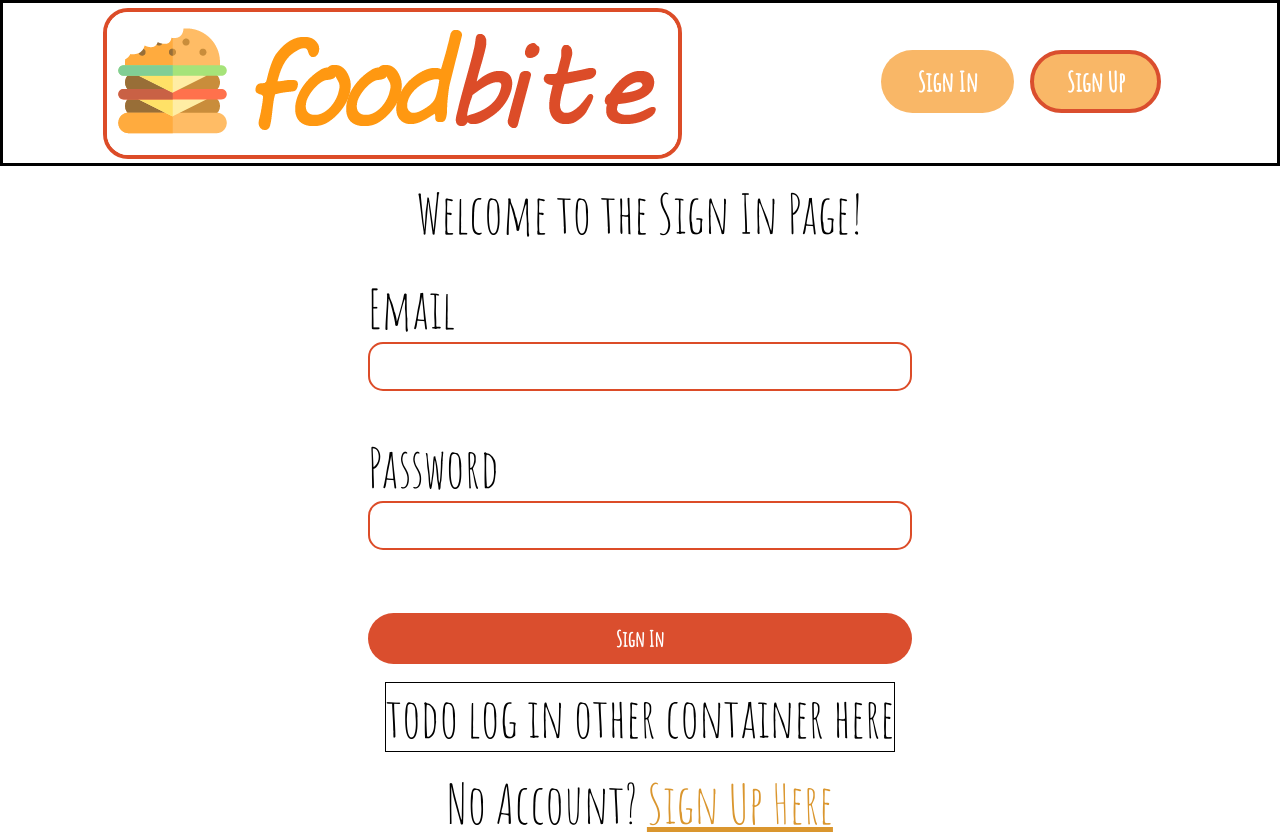
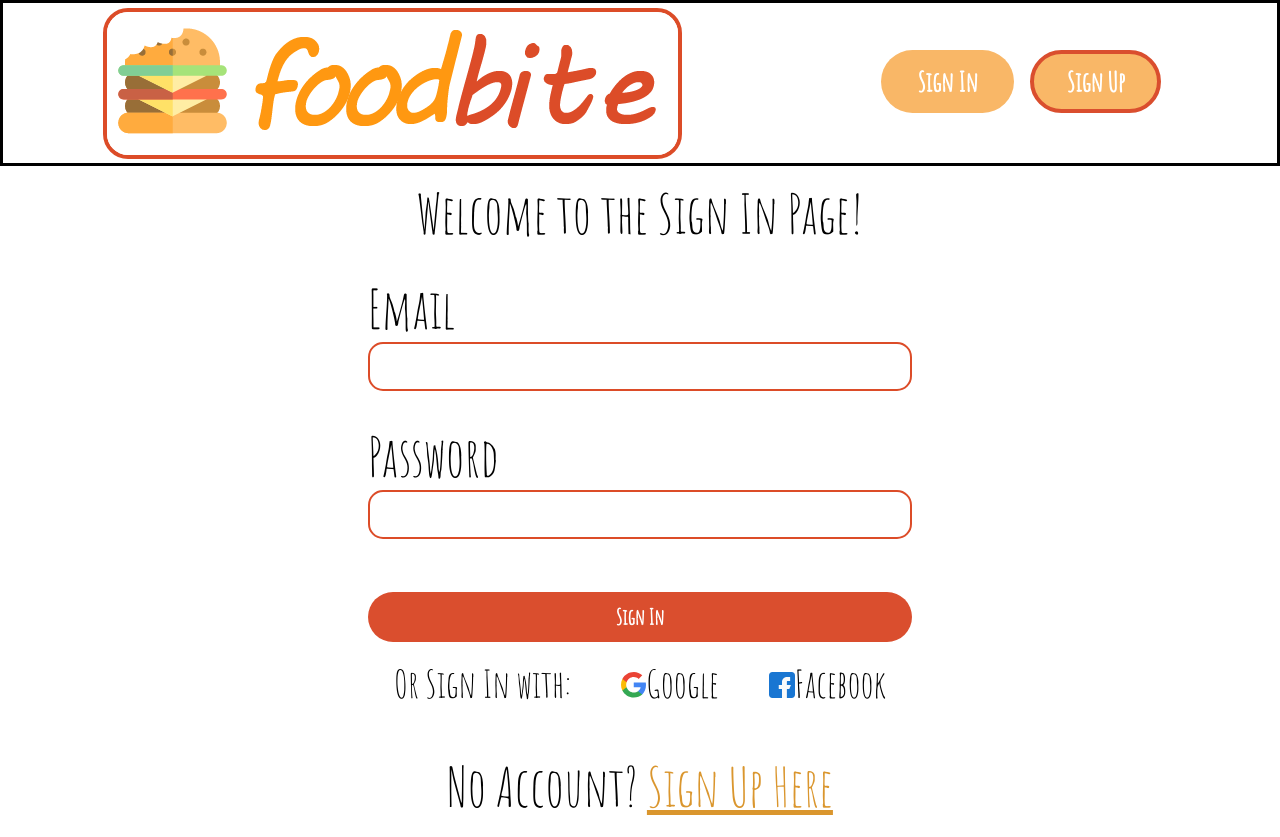
Before and after one commit to CIS-Projects-in-CS-S21/pro-foodbite-web, a React (Create React App) app: page /sign-in in a window 1280 px wide. Built offline with nearby package versions, Linux system fonts and the light colour scheme.

Commit message:
Other sign in providers outline complete

```diff
--- a/src/components/SignIn.js
+++ b/src/components/SignIn.js
@@ -1,7 +1,9 @@
 import React from "react"
 import styled from "styled-components"
-import { useFormik, Formik } from "formik"
+import { useFormik } from "formik"
 import * as Yup from "yup"
+import { ReactComponent as GoogleLogo } from "../assets/google_logo.svg"
+import { ReactComponent as FacebookLogo } from "../assets/facebook.svg"
 
 export default function SignIn() {
 
@@ -28,6 +30,13 @@ export default function SignIn() {
     },
   });
 
+  const handle_google = () => {
+    console.log("test google");
+  };
+
+  const handle_facebook = () => {
+    console.log("test facebook");
+  };
 
   return (
     <Container>
@@ -41,9 +50,9 @@ export default function SignIn() {
             onChange={formik.handleChange}
             value={formik.values.email}
           />
-          <Error>
+          <Message>
             {formik.errors.email ? formik.errors.email : null}
-          </Error>
+          </Message>
         </Group>
 
         <Group>
@@ -54,16 +63,24 @@ export default function SignIn() {
             onChange={formik.handleChange}
             value={formik.values.password}
           />
-          <Error>
+          <Message>
             {formik.errors.password ? formik.errors.password : null}
-          </Error>
+          </Message>
         </Group>
 
         <LongButton type="submit">Sign In</LongButton>
       </form>
 
       <ProviderContainer>
-        todo log in other container here
+        Or Sign In with:
+        <Provider onClick={handle_google}>
+          <GoogleLogo style={{width: "25px"}}></GoogleLogo>
+          Google
+        </Provider>
+        <Provider onClick={handle_facebook}>
+          <FacebookLogo style={{width: "26px"}}></FacebookLogo>
+          Facebook
+        </Provider>
       </ProviderContainer>
     </Container>
   )
@@ -83,7 +100,7 @@ const Container = styled.div`
 const Group = styled.div`
   display: flex;
   flex-direction: column;
-  margin-bottom: 5%;
+  margin-bottom: 3%;
 `;
 
 const Input = styled.input`
@@ -115,13 +132,23 @@ const LongButton = styled.button`
   }
 `;
 
-const Error = styled.div`
+const Message = styled.div`
   font-size: .6em;
   height: 15px;
+`;
+
+const ProviderContainer = styled.div`
+  font-size: .7em;
+  margin: 2% 0 5% 0;
+  display: flex;
+  flex-direction: row;
 
 `;
 
-const ProviderContainer = styled.div`
-  border: 1px solid black;
-  margin: 2% 0;
+const Provider = styled.div`
+  margin-left: 50px;
+
+  &:hover{
+    cursor: pointer;
+  }
 `;
```
Also changed, not shown: src/assets/facebook.svg (added), src/assets/google_logo.svg (added).
